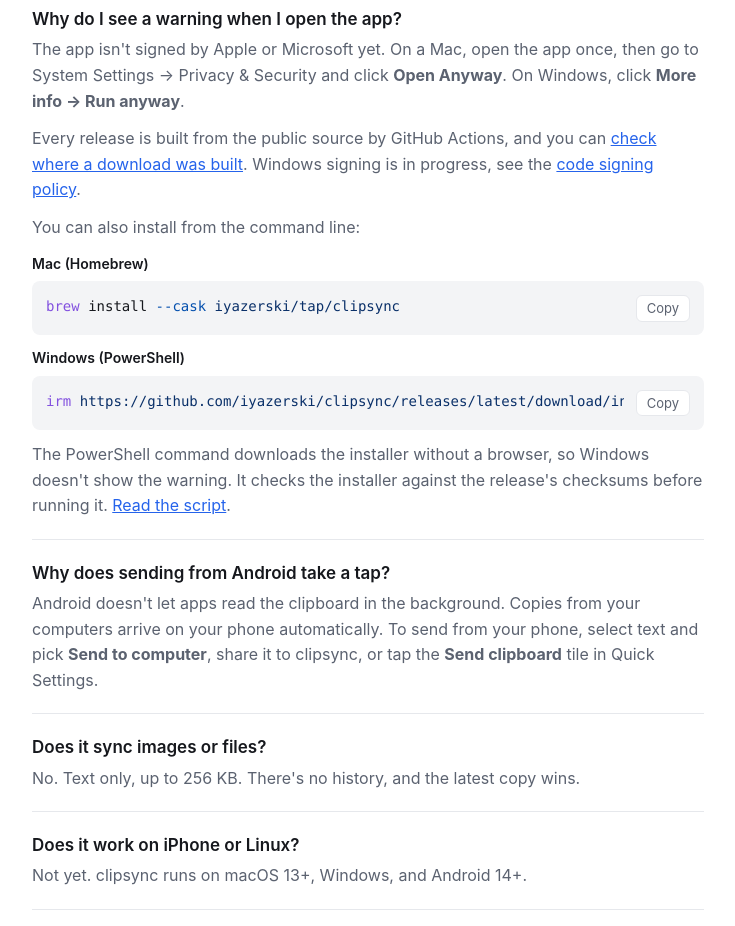
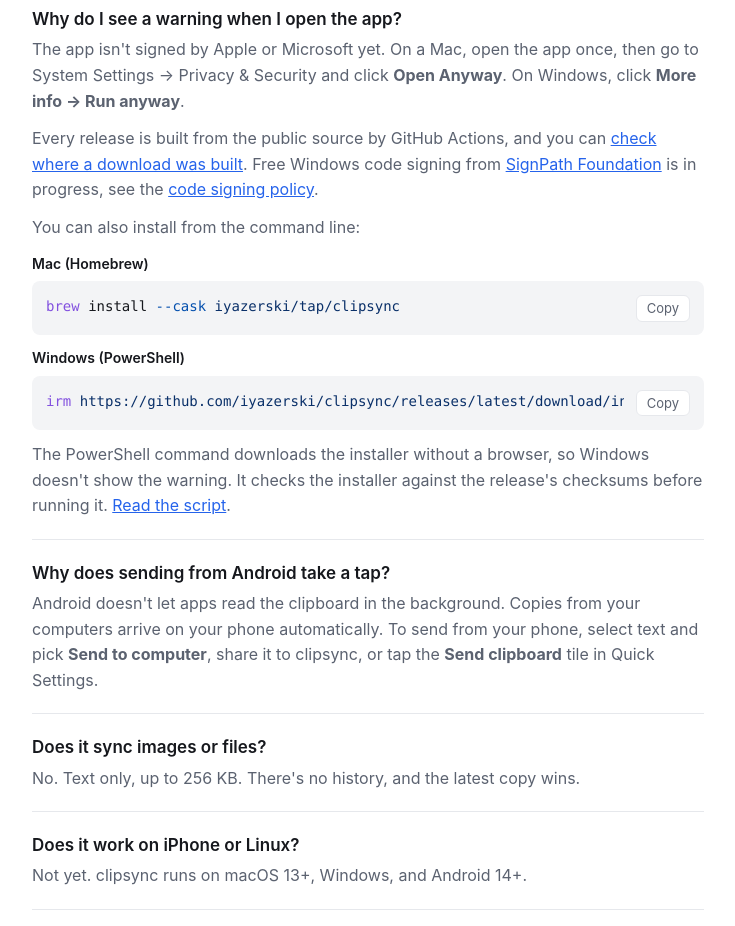
Before and after one commit to iyazerski/clipsync, a plain HTML site: page docs/index.html in a window 1280 px wide. Shown: the part 2120-3046 px from the top of the page, without its empty margins (272-1007 px from the left). Drawn offline with Linux system fonts and the light colour scheme; no server answers.

Commit message:
Mention SignPath Foundation on the download pages (#28)
- SignPath's application asks that the download page mention it

```diff
--- a/docs/index.html
+++ b/docs/index.html
@@ -424,7 +424,7 @@
         <div id="unsigned">
           <h3>Why do I see a warning when I open the app?</h3>
           <p>The app isn't signed by Apple or Microsoft yet. On a Mac, open the app once, then go to System Settings → Privacy &amp; Security and click <b>Open Anyway</b>. On Windows, click <b>More info → Run anyway</b>.</p>
-          <p>Every release is built from the public source by GitHub Actions, and you can <a href="https://github.com/iyazerski/clipsync/blob/main/SECURITY.md#check-a-download">check where a download was built</a>. Windows signing is in progress, see the <a href="https://github.com/iyazerski/clipsync/blob/main/CODE_SIGNING.md">code signing policy</a>.</p>
+          <p>Every release is built from the public source by GitHub Actions, and you can <a href="https://github.com/iyazerski/clipsync/blob/main/SECURITY.md#check-a-download">check where a download was built</a>. Free Windows code signing from <a href="https://signpath.org">SignPath Foundation</a> is in progress, see the <a href="https://github.com/iyazerski/clipsync/blob/main/CODE_SIGNING.md">code signing policy</a>.</p>
           <p>You can also install from the command line:</p>
           <div class="cmd">
             <span class="cmd-label">Mac (Homebrew)</span>
```
Also changed, not shown: 1 other file.
